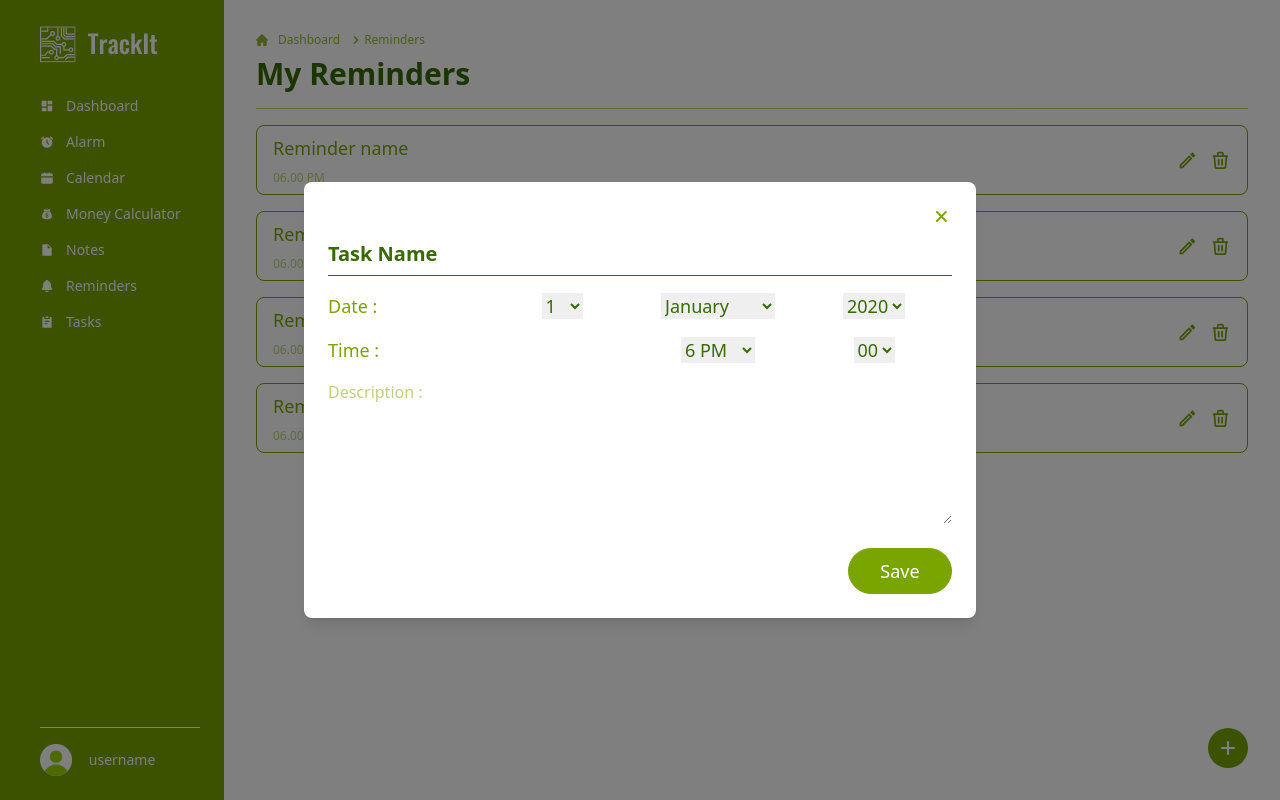
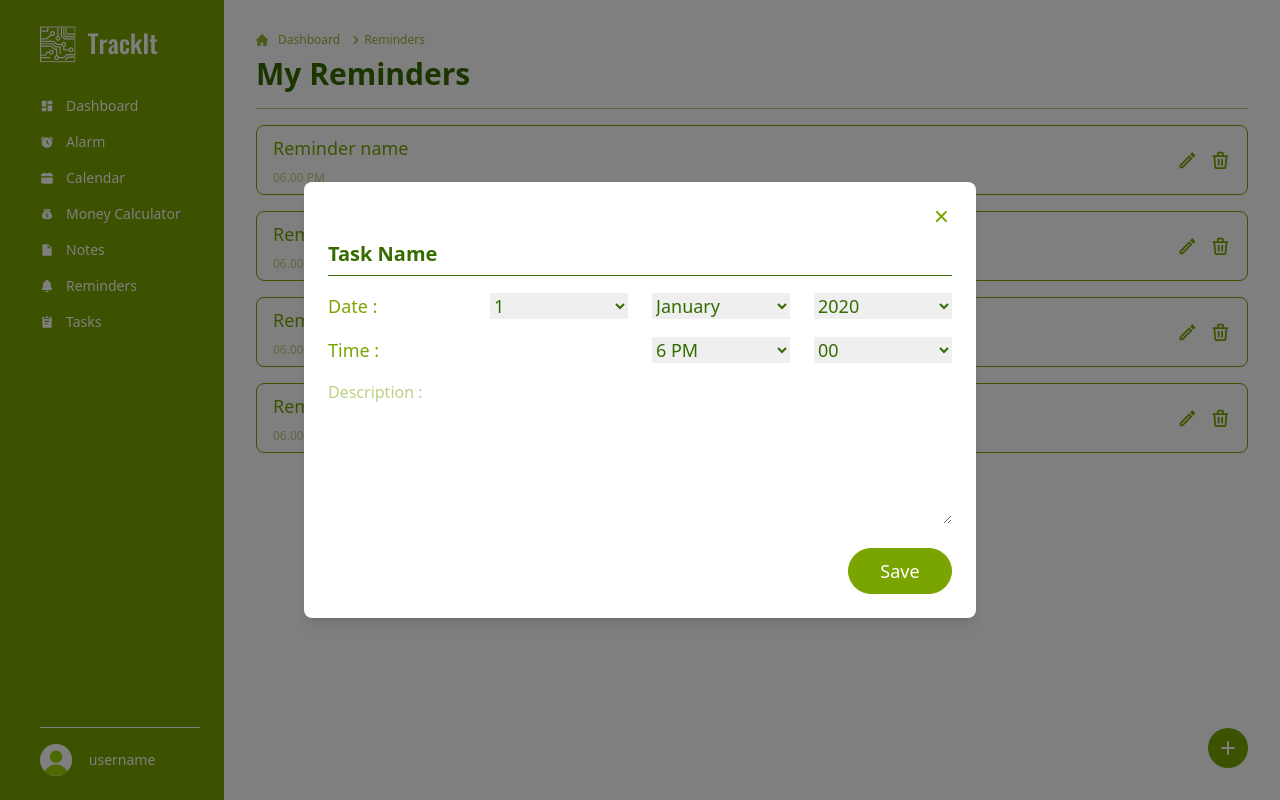
Before and after one commit to allsyalwaa/TrackIt, a React (Vite) app: page /reminders in a window 1280 px wide. Both pictures are taken after a click on the button 1228 px from the left and 748 px from the top of the page. Built offline with nearby package versions, Linux system fonts and the light colour scheme.

Commit message:
refactor: Rearrange date and time select inputs in AddReminder component

```diff
--- a/src/components/ui/AddReminder.jsx
+++ b/src/components/ui/AddReminder.jsx
@@ -13,7 +13,7 @@ export default function AddReminder({ onClose }) {
     <>
       {isOpen && (
         <div className="fixed inset-0 z-50 flex items-center justify-center bg-black/50">
-          <div className="w-full max-w-xs md:max-w-2xl rounded-lg bg-white p-6 shadow-lg">
+          <div className="w-full max-w-xs rounded-lg bg-white p-6 shadow-lg md:max-w-2xl">
             <div className="mb-4 flex justify-end">
               <button onClick={closePopup} className="text-primary">
                 <svg
@@ -40,13 +40,13 @@ export default function AddReminder({ onClose }) {
               />
               <hr className="border-t-1 mt-2 w-full border-secondary" />
 
-              <div className="mt-4 grid grid-cols-4 items-center justify-between">
+              <div className="relative mt-4 grid grid-cols-4 items-center justify-between gap-6">
                 <label className="text-lg text-primary" htmlFor="hours">
                   Date :
                 </label>
 
                 <select
-                  className="mx-auto text-lg font-medium text-secondary"
+                  className="mx-auto w-full text-lg font-medium text-secondary"
                   name="days"
                   id="days"
                 >
@@ -67,7 +67,7 @@ export default function AddReminder({ onClose }) {
                   <option value="">15</option>
                 </select>
                 <select
-                  className="mx-auto text-lg font-medium text-secondary"
+                  className="mx-auto w-full text-lg font-medium text-secondary"
                   name="months"
                   id="months"
                 >
@@ -85,7 +85,7 @@ export default function AddReminder({ onClose }) {
                 </select>
 
                 <select
-                  className="mx-auto text-lg font-medium text-secondary"
+                  className="mx-auto w-full text-lg font-medium text-secondary"
                   name="years"
                   id="years"
                 >
@@ -103,7 +103,7 @@ export default function AddReminder({ onClose }) {
                 </select>
               </div>
 
-              <div className="mt-4 grid grid-cols-4 items-center justify-between">
+              <div className="relative mt-4 grid grid-cols-4 items-center justify-between gap-6">
                 <label
                   className="col-span-2 text-lg text-primary"
                   htmlFor="hours"
@@ -112,7 +112,7 @@ export default function AddReminder({ onClose }) {
                 </label>
 
                 <select
-                  className="mx-auto text-lg font-medium text-secondary"
+                  className="mx-auto w-full text-lg font-medium text-secondary"
                   name="hours"
                   id="hours"
                 >
@@ -143,7 +143,7 @@ export default function AddReminder({ onClose }) {
                 </select>
 
                 <select
-                  className="mx-auto text-lg font-medium text-secondary"
+                  className="mx-auto w-full text-lg font-medium text-secondary"
                   name="minutes"
                   id="minutes"
                 >
```
